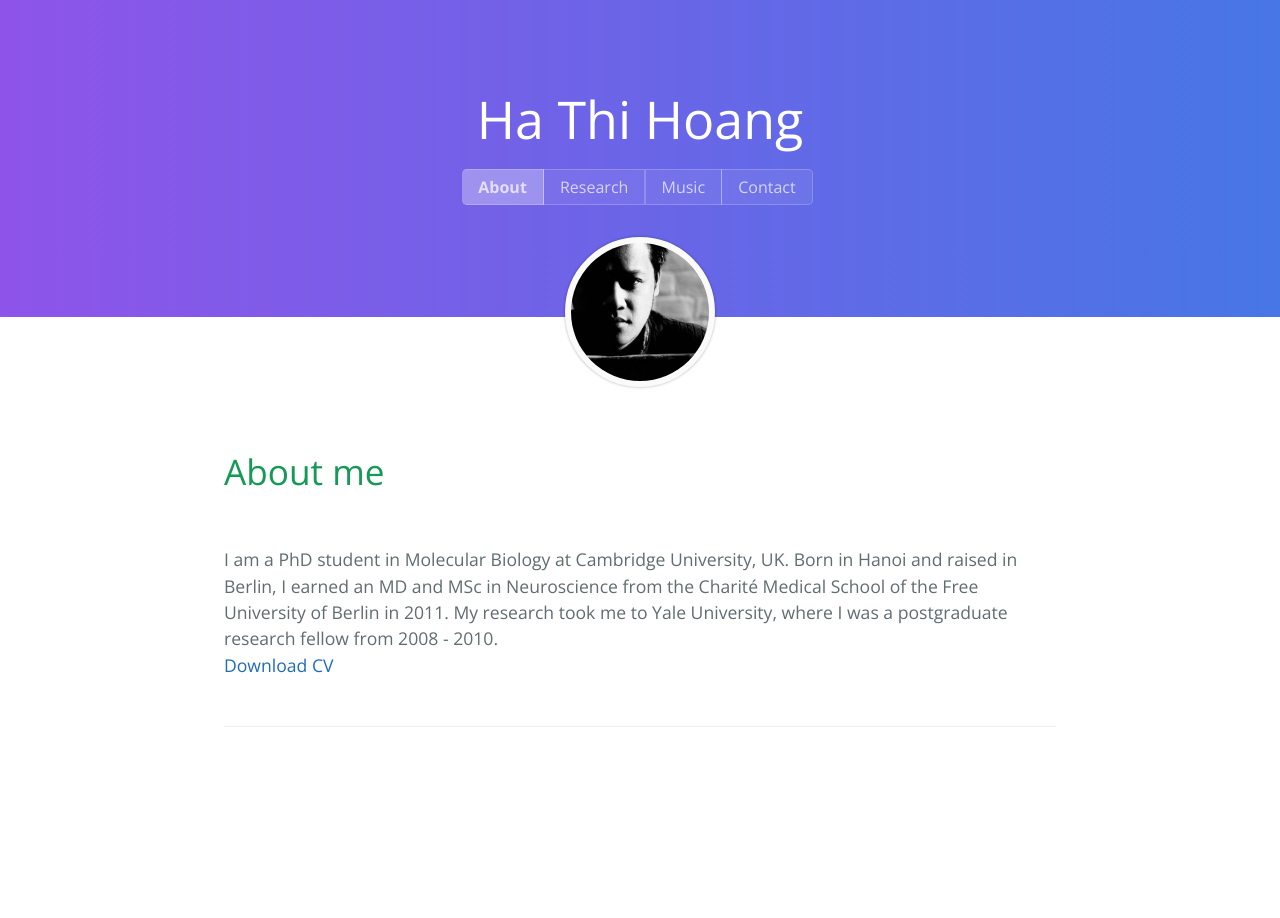
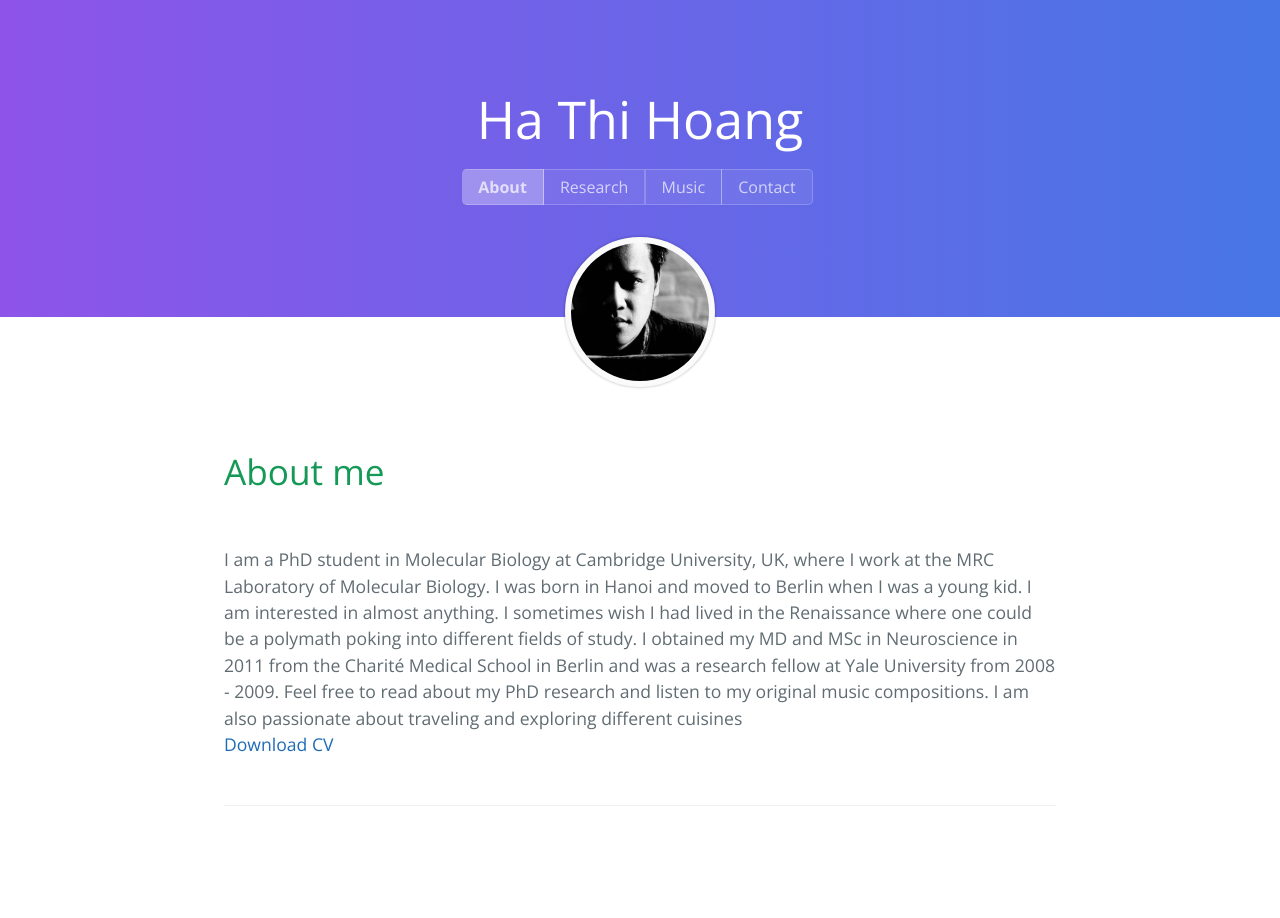
Before and after one commit to Thitan/thitan.github.io, a Jekyll site: the page built from index.html, in a window 1280 px wide. Built offline with Jekyll 4.4.1, drawn with Linux system fonts in a browser that asks for light colours; the list of posts is cut into pages by our own code.

Commit message:
Update index.html

```diff
--- a/index.html
+++ b/index.html
@@ -5,9 +5,14 @@ title: {{ site.name }}
 
 <div id="home">
   <h1>About me </h1>
-  I am a PhD student in Molecular Biology at Cambridge University, UK. Born in Hanoi and raised in Berlin, I earned an MD and MSc in Neuroscience
-  from the Charité Medical School of the Free University of Berlin in 2011. My research took me to Yale University, where I was a postgraduate research fellow
-  from 2008 - 2010.
+  I am a PhD student in Molecular Biology at Cambridge University, UK, where I work at the MRC Laboratory of Molecular Biology.
+  I was born in Hanoi and moved to Berlin when I was a young kid. I am interested in almost anything. I sometimes wish I had lived in the Renaissance
+  where one could be a polymath poking into different fields of study.
+  I obtained my MD and MSc in Neuroscience in 2011 from the Charité Medical School in Berlin
+  and was a research fellow at Yale University from 2008 - 2009.
+
+  Feel free to read about my PhD
+  research and listen to my original music compositions. I am also passionate about traveling and exploring different cuisines
   <br>
   <a href="/files/Thi%20Spiegel%20Artikel.pdf">Download CV</a>
 </div>
```
